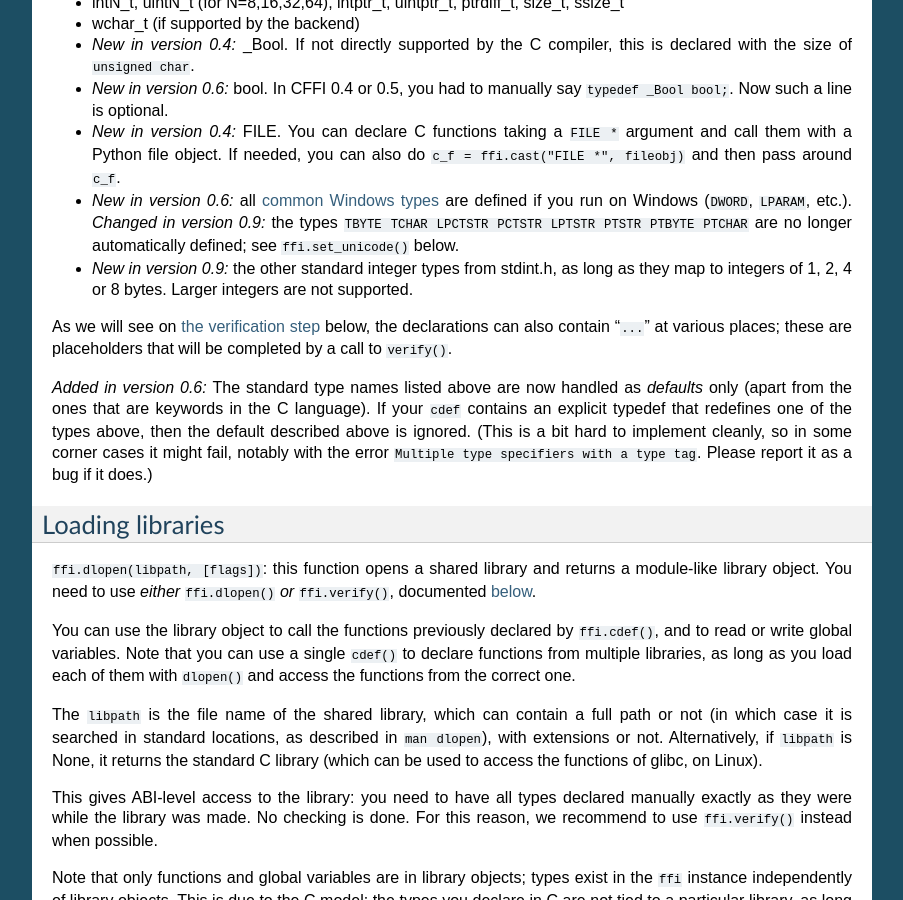
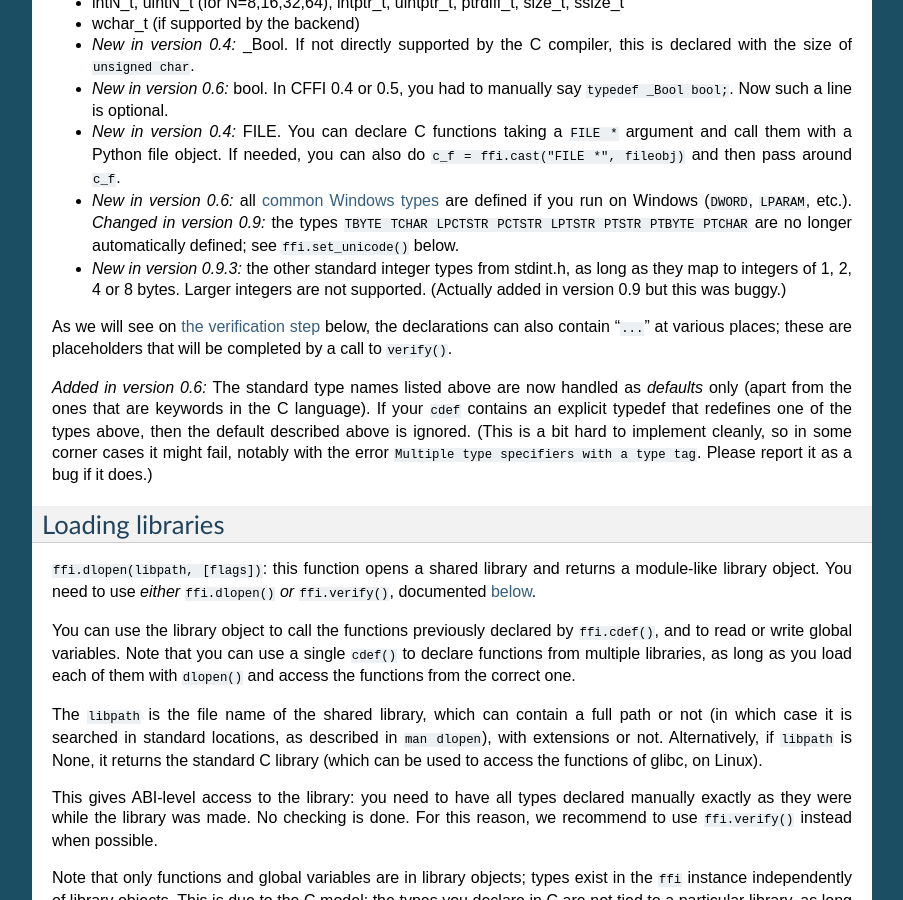
Before and after one commit to python-cffi/cffi, a Sphinx documentation site: the page built from doc/source/index.rst, in a window 1280 px wide and 900 px high, scrolled down 5676 px. Shown: the whole window, without its empty margins (198-1101 px from the left). Built offline with Sphinx 7.4.7, drawn with Linux system fonts in a browser that asks for light colours.

Commit message:
Mention the bug

```diff
--- a/doc/source/index.rst
+++ b/doc/source/index.rst
@@ -437,9 +437,9 @@ can assume to exist are the standard types:
   types ``TBYTE TCHAR LPCTSTR PCTSTR LPTSTR PTSTR PTBYTE PTCHAR`` are no
   longer automatically defined; see ``ffi.set_unicode()`` below.
 
-* *New in version 0.9:* the other standard integer types from stdint.h,
+* *New in version 0.9.3:* the other standard integer types from stdint.h,
   as long as they map to integers of 1, 2, 4 or 8 bytes.  Larger integers
-  are not supported.
+  are not supported.  (Actually added in version 0.9 but this was buggy.)
 
 .. _`common Windows types`: http://msdn.microsoft.com/en-us/library/windows/desktop/aa383751%28v=vs.85%29.aspx
 
```
